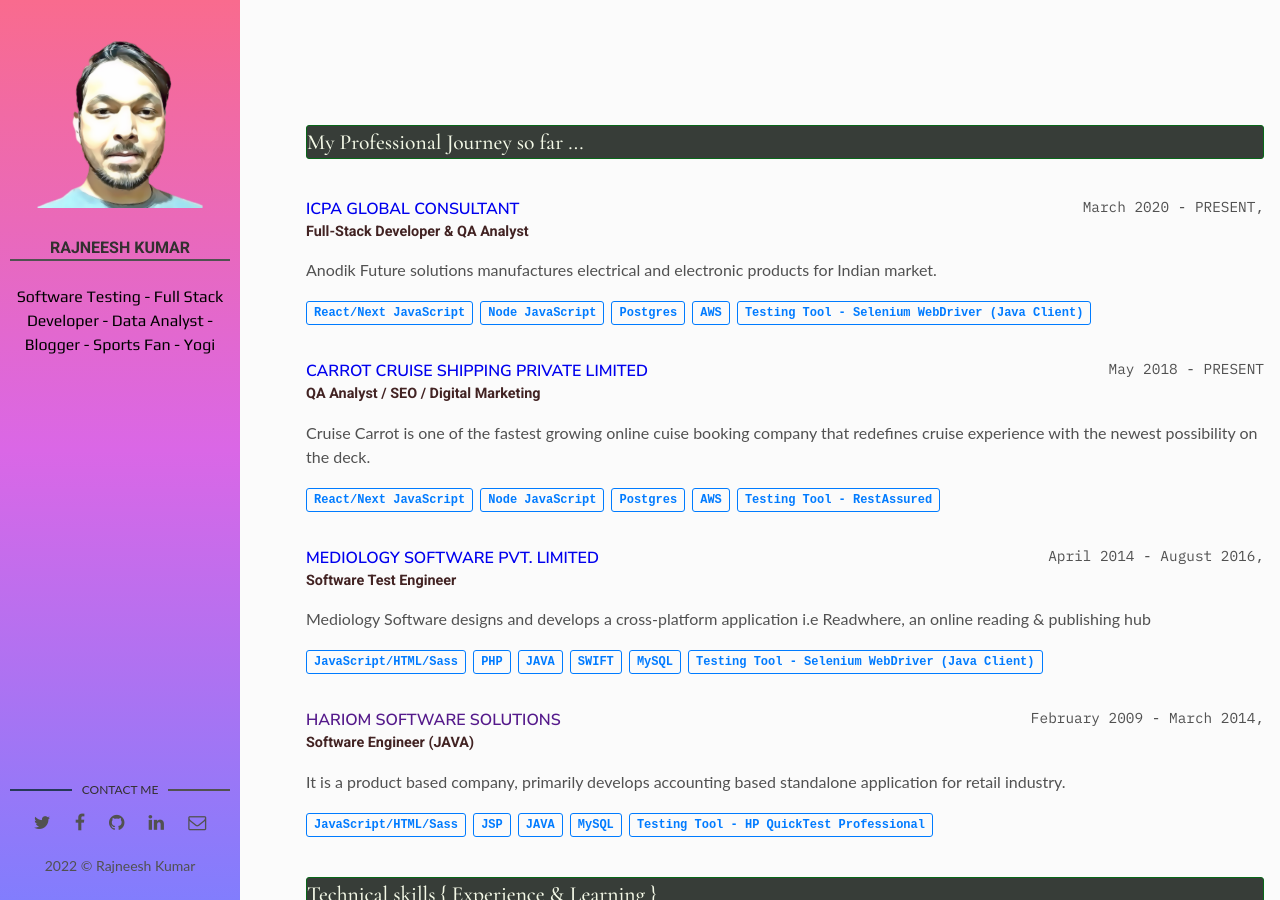
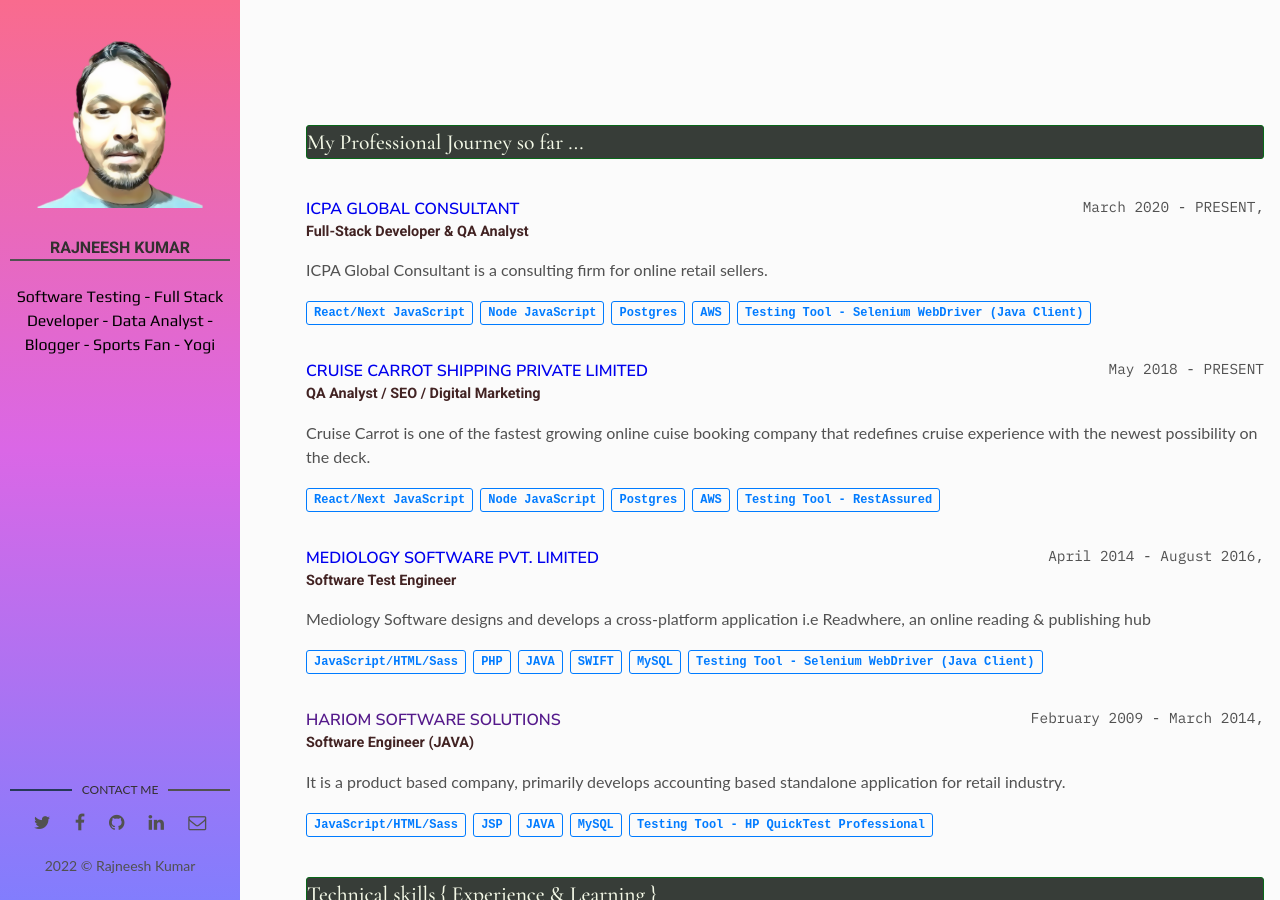
Before and after one commit to rajneesh-anand/dasraj, a Jekyll site: the page built from index.html, in a window 1280 px wide and 900 px high, scrolled down 813 px. Built offline with Jekyll 4.4.1, drawn with Linux system fonts in a browser that asks for light colours; some web fonts are replaced.

Commit message:
bug fixed skills

```diff
--- a/_data/experience.yml
+++ b/_data/experience.yml
@@ -2,7 +2,7 @@
   url: http://icpaglobalconsultant.com/
   time: March 2020 - PRESENT,
   position: Full-Stack Developer & QA Analyst
-  description: Anodik Future solutions manufactures electrical and electronic products for Indian market.
+  description: ICPA Global Consultant is a consulting firm for online retail sellers.
   used:
     - thing: React/Next JavaScript
     - thing: Node JavaScript
@@ -10,7 +10,7 @@
     - thing: AWS
     - thing: Testing Tool - Selenium WebDriver (Java Client)
 
-- company: Carrot Cruise Shipping Private Limited
+- company: Cruise Carrot Shipping Private Limited
   url: http://www.cruisecarrot.com/
   time: May 2018 - PRESENT
   position: QA Analyst / SEO / Digital Marketing
```
